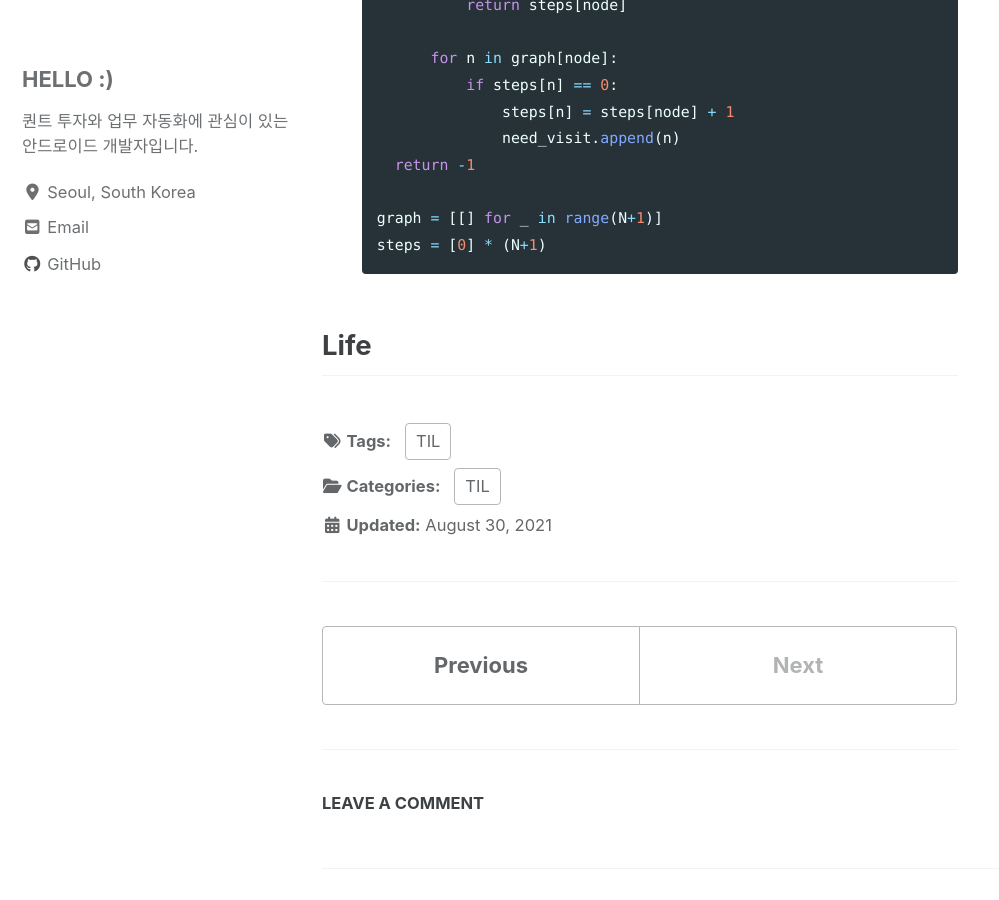
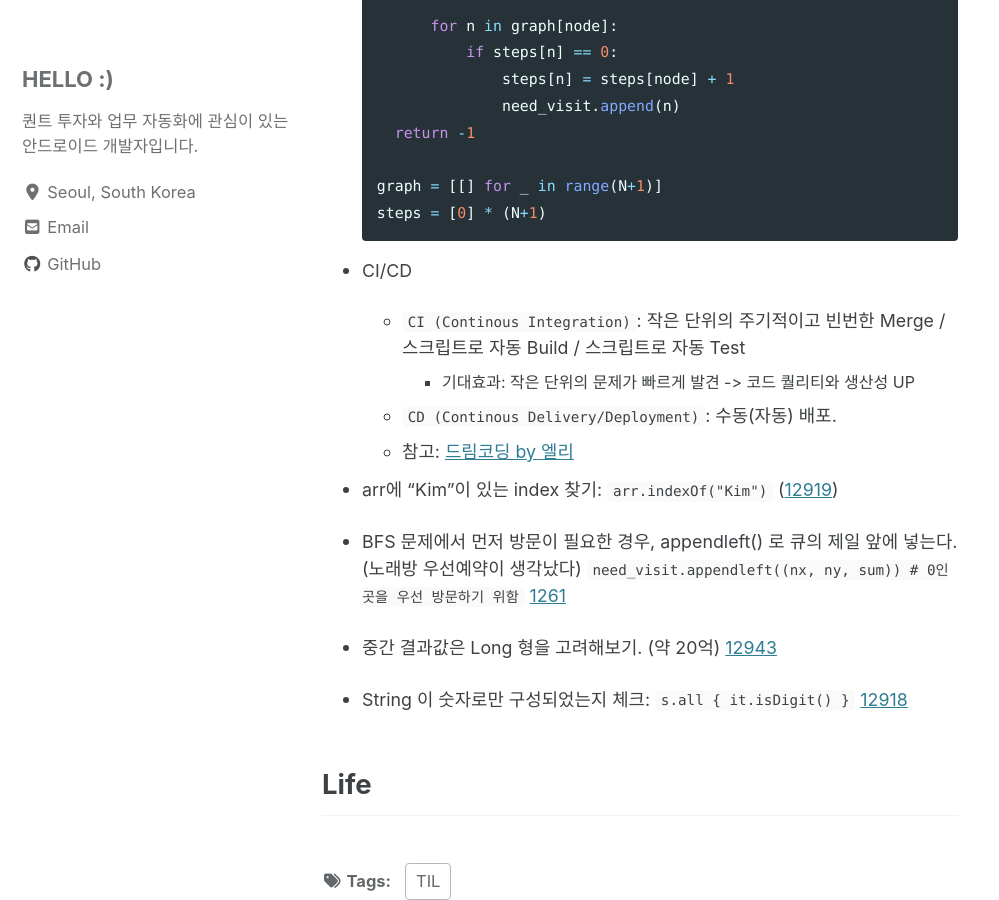
Before and after one commit to dev-eunji/dev-eunji.github.io, a Jekyll site: the page built from _posts/til/2021-08-30-TIL.md, in a window 1280 px wide and 900 px high, scrolled down 2188 px. Shown: the whole window, without its empty margins (0-999 px from the left). Built offline with Jekyll 4.4.1, drawn with Linux system fonts in a browser that asks for light colours; cached includes are drawn as plain includes; nearby versions of some CDN libraries; comment, search, counter and statistics services are not loaded; some of the changed text lies outside the part shown.

Commit message:
[TIL] 20210901, 20210902

````diff
--- a/_posts/til/2021-08-30-TIL.md
+++ b/_posts/til/2021-08-30-TIL.md
@@ -12,7 +12,7 @@
 - [ ] programmers level 1-2 문제 풀기
 
   - TODO: [42860](https://programmers.co.kr/learn/courses/30/lessons/42860), [42889](https://programmers.co.kr/learn/courses/30/lessons/42889), [60058](https://programmers.co.kr/learn/courses/30/lessons/60058), [67257](https://programmers.co.kr/learn/courses/30/lessons/67257), [67256](https://programmers.co.kr/learn/courses/30/lessons/67256), [72412](https://programmers.co.kr/learn/courses/30/lessons/72412), [81302](https://programmers.co.kr/learn/courses/30/lessons/81302)
-  - DONE: [12985](https://programmers.co.kr/learn/courses/30/lessons/12985), [12933](https://programmers.co.kr/learn/courses/30/lessons/12933), [42839](https://programmers.co.kr/learn/courses/30/lessons/42839), [64065](https://programmers.co.kr/learn/courses/30/lessons/64065), [84512](https://programmers.co.kr/learn/courses/30/lessons/84512)
+  - DONE: [12918](https://programmers.co.kr/learn/courses/30/lessons/12918), [12919](https://programmers.co.kr/learn/courses/30/lessons/12919), [12925](https://programmers.co.kr/learn/courses/30/lessons/12925), [12943](https://programmers.co.kr/learn/courses/30/lessons/12943), [12985](https://programmers.co.kr/learn/courses/30/lessons/12985), [12933](https://programmers.co.kr/learn/courses/30/lessons/12933), [42839](https://programmers.co.kr/learn/courses/30/lessons/42839), [64065](https://programmers.co.kr/learn/courses/30/lessons/64065), [84512](https://programmers.co.kr/learn/courses/30/lessons/84512)
 
 - [ ] programmers 10,000등
 
@@ -20,18 +20,14 @@
 
   - TODO
 
-    - [그래프와 BFS](https://www.acmicpc.net/workbook/view/3938), [DFS+BFS 필수 문제](https://www.acmicpc.net/workbook/view/1983)
+    - [그래프와 BFS](https://www.acmicpc.net/workbook/view/3938), [DFS+BFS 필수 문제](https://www.acmicpc.net/workbook/view/1983), [다이나믹 프로그래밍](https://www.acmicpc.net/workbook/view/3939)
 
-      [1261](https://www.acmicpc.net/problem/1261), [2468](https://www.acmicpc.net/problem/2468), [7569](https://www.acmicpc.net/problem/7569), [9205](https://www.acmicpc.net/problem/9205), [13023](https://www.acmicpc.net/problem/13023), [13549](https://www.acmicpc.net/problem/13549), [14226](https://www.acmicpc.net/problem/14226)
-
-    - [다이나믹 프로그래밍](https://www.acmicpc.net/workbook/view/3939)
-
-      [2225](https://www.acmicpc.net/problem/2225), [9465](https://www.acmicpc.net/problem/9465), [11054](https://www.acmicpc.net/problem/11054), [13398](https://www.acmicpc.net/problem/13398), [14002](https://www.acmicpc.net/problem/14002), [15990](https://www.acmicpc.net/problem/15990), [15988](https://www.acmicpc.net/problem/15988), [16194](https://www.acmicpc.net/problem/16194)
+      [7569](https://www.acmicpc.net/problem/7569), [9205](https://www.acmicpc.net/problem/9205), [13023](https://www.acmicpc.net/problem/13023), [13549](https://www.acmicpc.net/problem/13549), [14226](https://www.acmicpc.net/problem/14226), [2225](https://www.acmicpc.net/problem/2225), [9465](https://www.acmicpc.net/problem/9465), [11054](https://www.acmicpc.net/problem/11054), [13398](https://www.acmicpc.net/problem/13398), [14002](https://www.acmicpc.net/problem/14002), [15990](https://www.acmicpc.net/problem/15990), [15988](https://www.acmicpc.net/problem/15988), [16194](https://www.acmicpc.net/problem/16194)
 
     - 복습
       [1208](https://www.acmicpc.net/problem/1208), [2206](https://www.acmicpc.net/problem/2206), [2309](https://www.acmicpc.net/problem/2309), [15650](https://www.acmicpc.net/problem/15650)
 
-  - DONE: [2644](https://www.acmicpc.net/problem/2644), [5014](https://www.acmicpc.net/problem/5014), [10974](https://www.acmicpc.net/problem/10974)
+  - DONE: [1261](https://www.acmicpc.net/problem/1261), [2468](https://www.acmicpc.net/problem/2468), [2644](https://www.acmicpc.net/problem/2644), [5014](https://www.acmicpc.net/problem/5014), [10974](https://www.acmicpc.net/problem/10974)
 
 - [ ] 다익스트라 알고리즘 정리 포스트: [1753](https://www.acmicpc.net/problem/1753)
 - [ ] 최소신장트리: 프림 알고리즘
@@ -95,4 +91,19 @@
   steps = [0] * (N+1)
   ```
 
+- CI/CD
+
+  - `CI (Continous Integration)`: 작은 단위의 주기적이고 빈번한 Merge / 스크립트로 자동 Build / 스크립트로 자동 Test
+    - 기대효과: 작은 단위의 문제가 빠르게 발견 -> 코드 퀄리티와 생산성 UP
+  - `CD (Continous Delivery/Deployment)`: 수동(자동) 배포.
+  - 참고: [드림코딩 by 엘리](https://www.youtube.com/watch?v=0Emq5FypiMM)
+
+- arr에 "Kim"이 있는 index 찾기: `arr.indexOf("Kim")` ([12919](https://programmers.co.kr/learn/courses/30/lessons/12919))
+
+- BFS 문제에서 먼저 방문이 필요한 경우, appendleft() 로 큐의 제일 앞에 넣는다. (노래방 우선예약이 생각났다) `need_visit.appendleft((nx, ny, sum)) # 0인 곳을 우선 방문하기 위함` [1261](https://www.acmicpc.net/problem/1261)
+
+- 중간 결과값은 Long 형을 고려해보기. (약 20억) [12943](https://programmers.co.kr/learn/courses/30/lessons/12943)
+
+- String 이 숫자로만 구성되었는지 체크: `s.all { it.isDigit() }` [12918](https://programmers.co.kr/learn/courses/30/lessons/12918)
+
 ## Life
````
